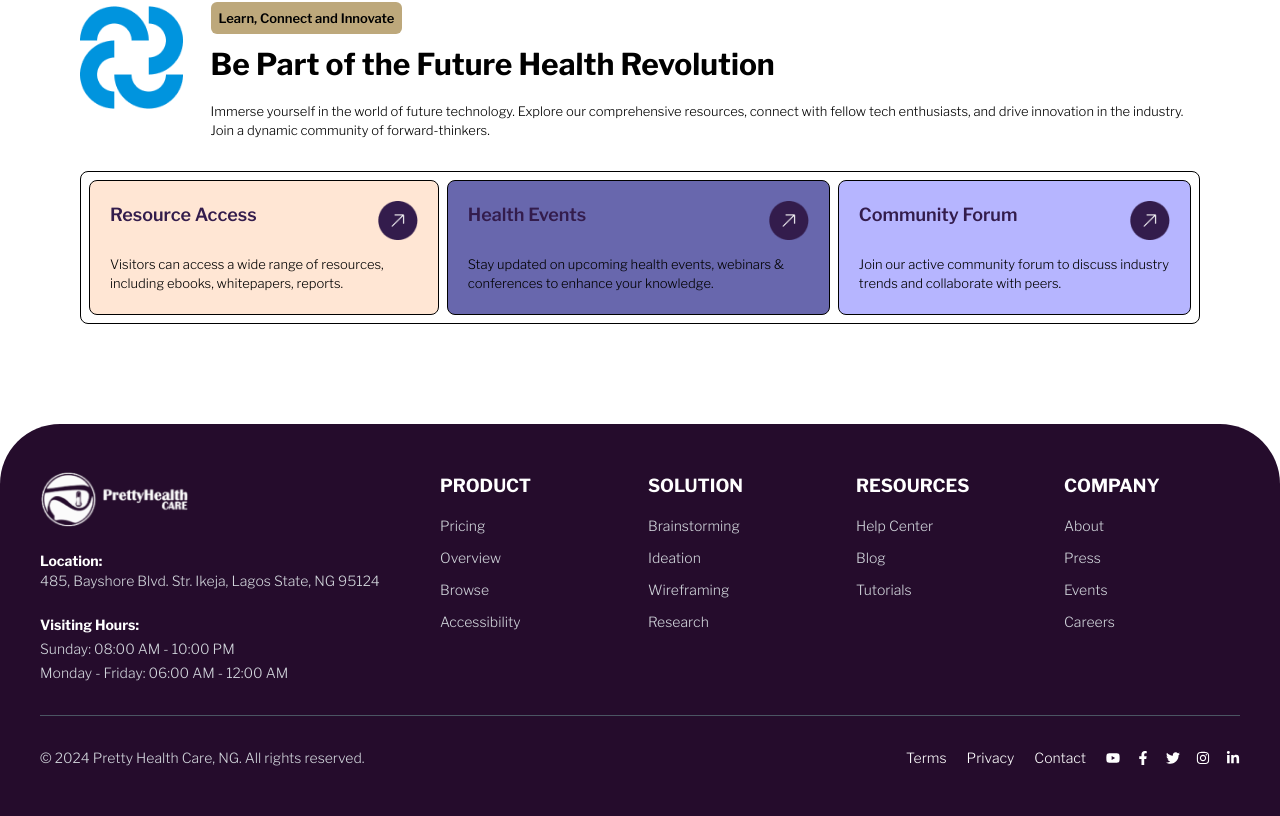
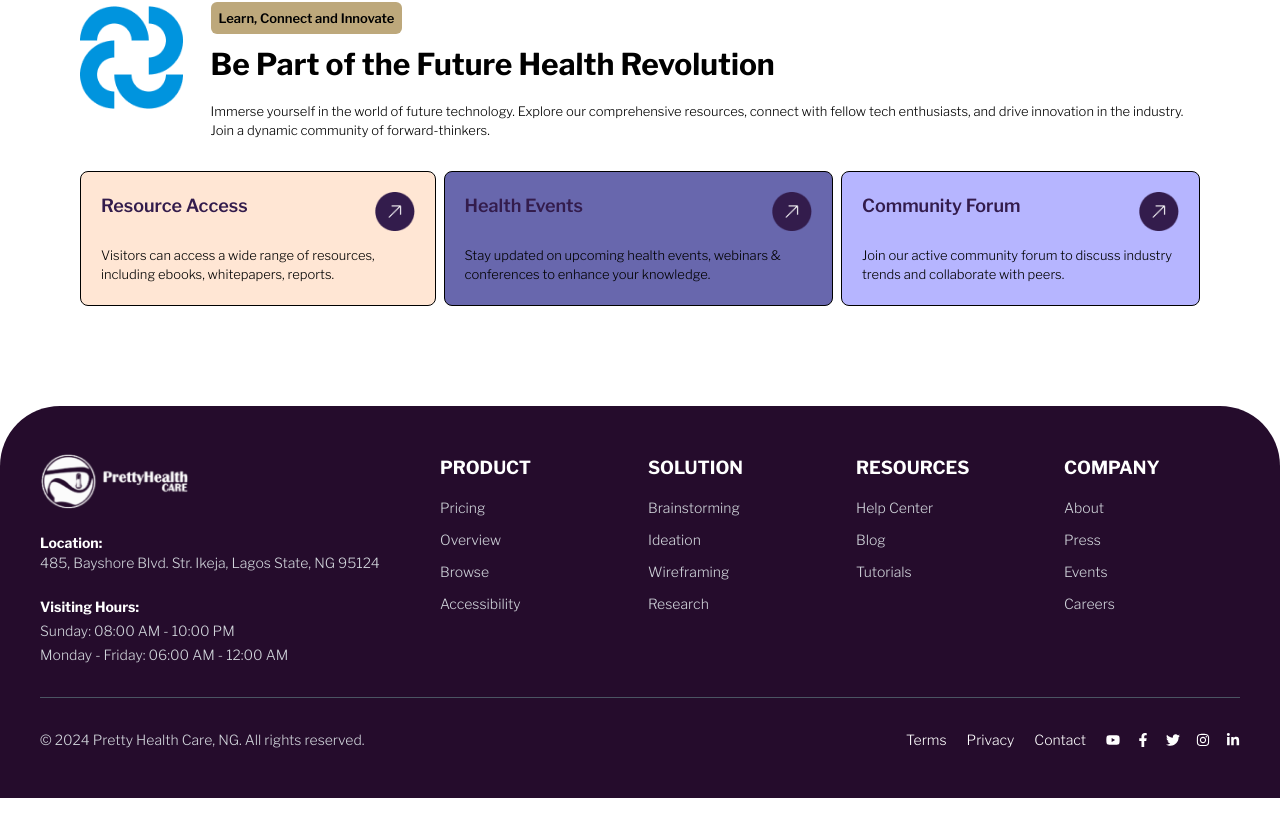
Before and after one commit to Savi1303/ade_healthcare, a Next.js app: page /view_blog in a window 1280 px wide. Shown: the part 2760-3576 px from the top of the page. Built offline with nearby package versions, Linux system fonts and the light colour scheme.

Commit message:
border removed

```diff
--- a/src/components/ViewBlog/Learn.tsx
+++ b/src/components/ViewBlog/Learn.tsx
@@ -78,7 +78,7 @@
         </div>
       </div>
 
-      <div className="container flex flex-col md:flex-row gap-2 bg-white border border-black rounded-lg p-2">
+      <div className="container flex flex-col md:flex-row gap-2 md:gap-5 lg:gap-2">
         {cardData.map((card, index) => (
           <div
             key={index}
```
